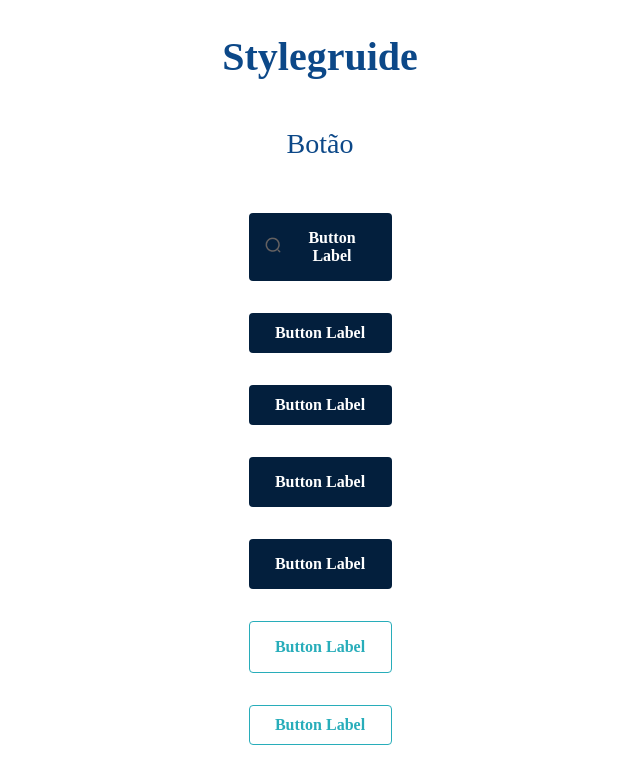
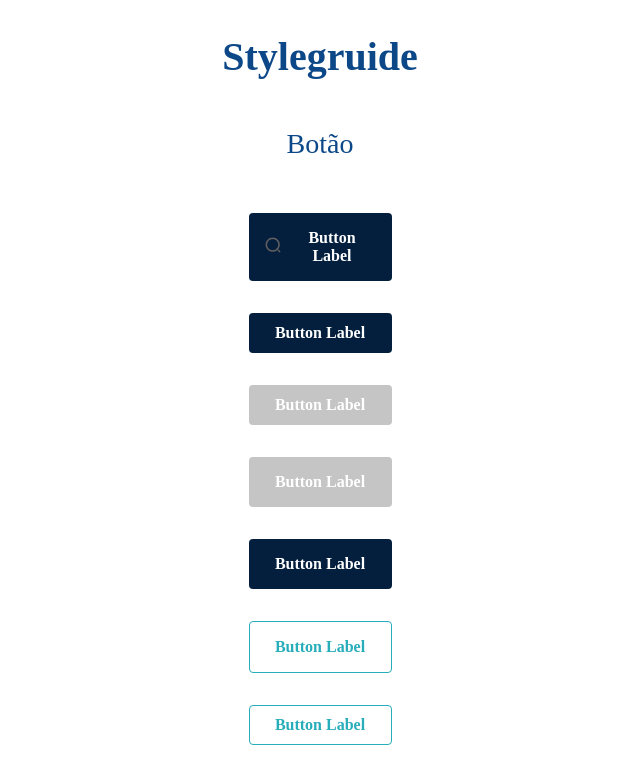
Before and after one commit to deboraCs26/desafio-taqtile-debora, a React (Create React App) app: page / in a window 1280 px wide. Shown: the top 775 px of the page, without its empty margins (320-960 px from the left). Built offline with nearby package versions, Linux system fonts and the light colour scheme.

Commit message:
button color correction

```diff
--- a/src/App.tsx
+++ b/src/App.tsx
@@ -39,13 +39,13 @@ export default function App() {
         </div>
 
         <div className="button">
-          <Button variant="primary" height="defaultCompact" onClick={() => alert("primário funcionando")}>
+          <Button variant="primary" height="defaultCompact" disabled onClick={() => alert("primário funcionando")}>
             Button Label
           </Button>
         </div>
 
         <div className="button">
-          <Button variant="primary" onClick={() => alert("primário funcionando")}>
+          <Button variant="primary" disabled onClick={() => alert("primário funcionando")}>
             Button Label
           </Button>
         </div>
--- a/src/style/button/props-button.tsx
+++ b/src/style/button/props-button.tsx
@@ -29,7 +29,7 @@ export const Button = ({ variant, children, icon, disabled = false, onClick, hei
         alignItems: styleButton.style.alignItems,
         borderRadius: styleButton.style.borderRadius,
         borderColor: colors.accessory.banner,
-        background: variant === "secondary" ? colors.neutral.white : variant === "cta" ? colors.cta : variant === "primary" ? disabled ? colors.neutral.neutralLight : colors.brand.primary.primayXDark : "",
+        background: variant === "secondary" ? colors.neutral.white : variant === "cta" ? colors.cta : variant === "primary" ? disabled ?  colors.neutral.neutralLight : colors.brand.primary.primayXDark : "",
         color: variant === "primary" ? colors.neutral.white : variant === "secondary" ? colors.accessory.banner : variant === "cta" ? colors.neutral.white : "",
         border: variant === "secondary" ? `1px solid ${colors.accessory.banner}` : "none",
         cursor: "pointer",
```
